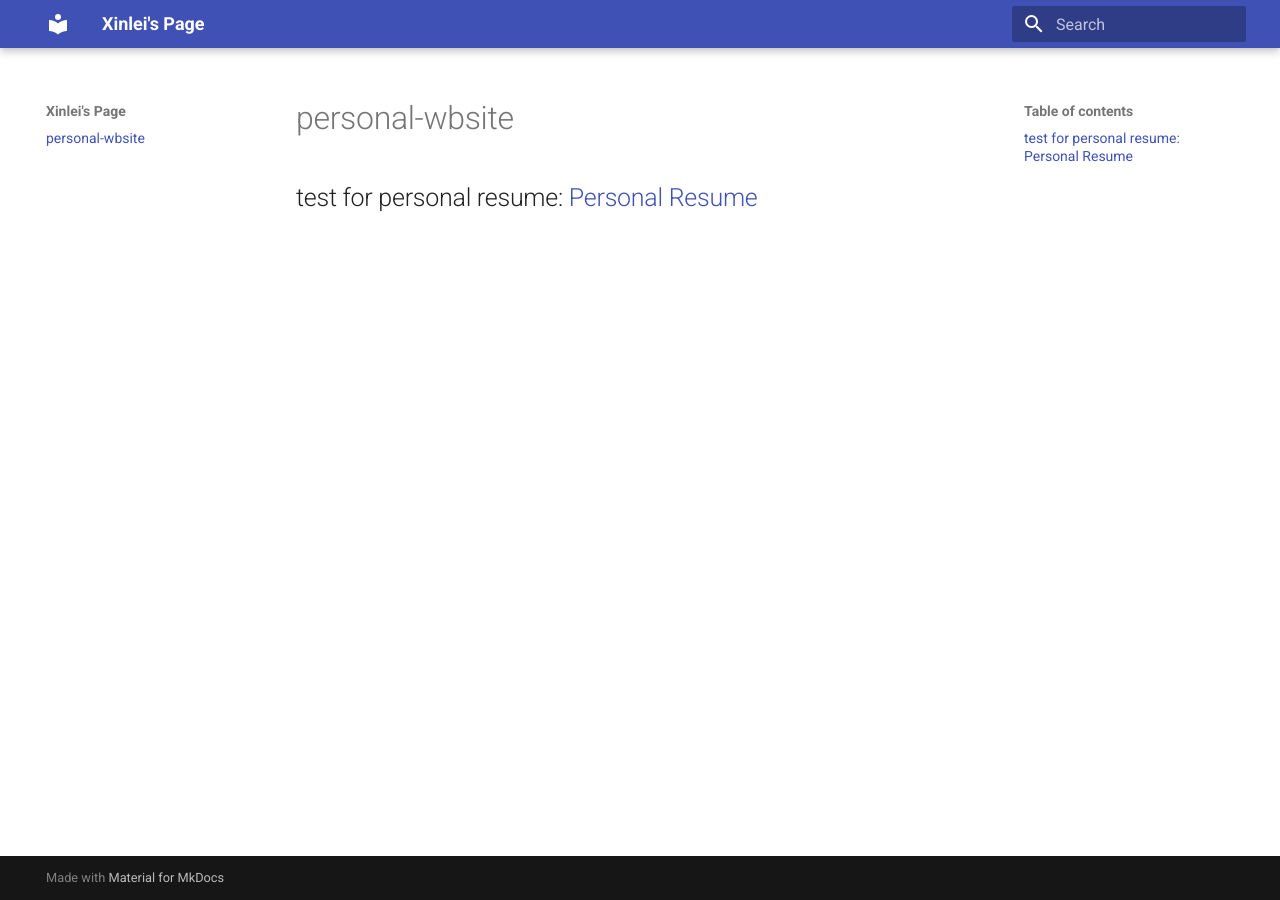
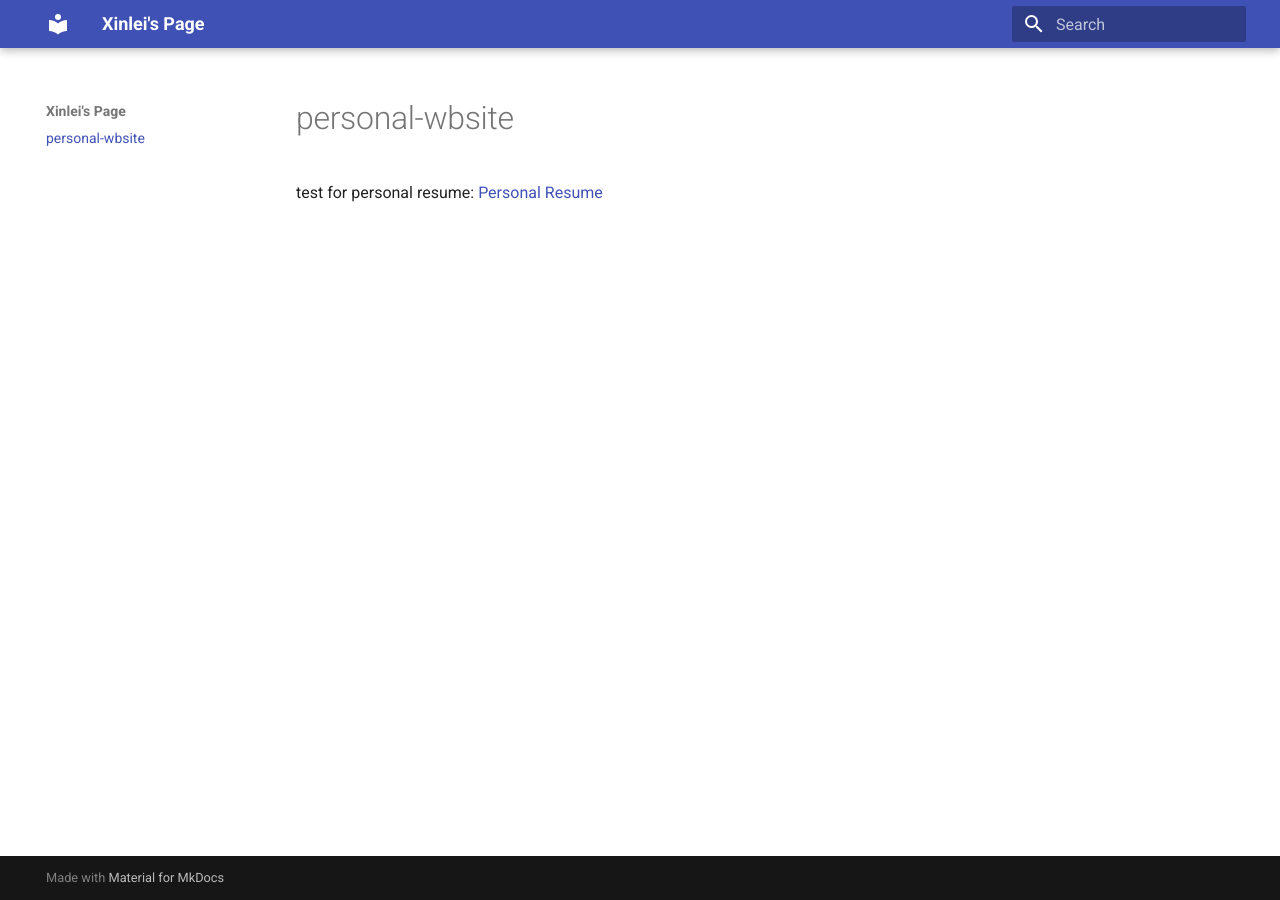
Before and after one commit to GuanQinG-GitHub/personal-website, an MkDocs documentation site: the page built from docs/index.md, in a window 1280 px wide. Built offline with MkDocs 1.6.1 and Material for MkDocs 9.7.7, drawn with Linux system fonts in a browser that asks for light colours.

Commit message:
Update index.md

```diff
--- a/docs/index.md
+++ b/docs/index.md
@@ -1,3 +1,3 @@
 # personal-wbsite
 
-## test for personal resume: [Personal Resume](./Resume_Xinlei Zhang.pdf)
+test for personal resume: [Personal Resume](./Resume_Xinlei Zhang.pdf)
```
